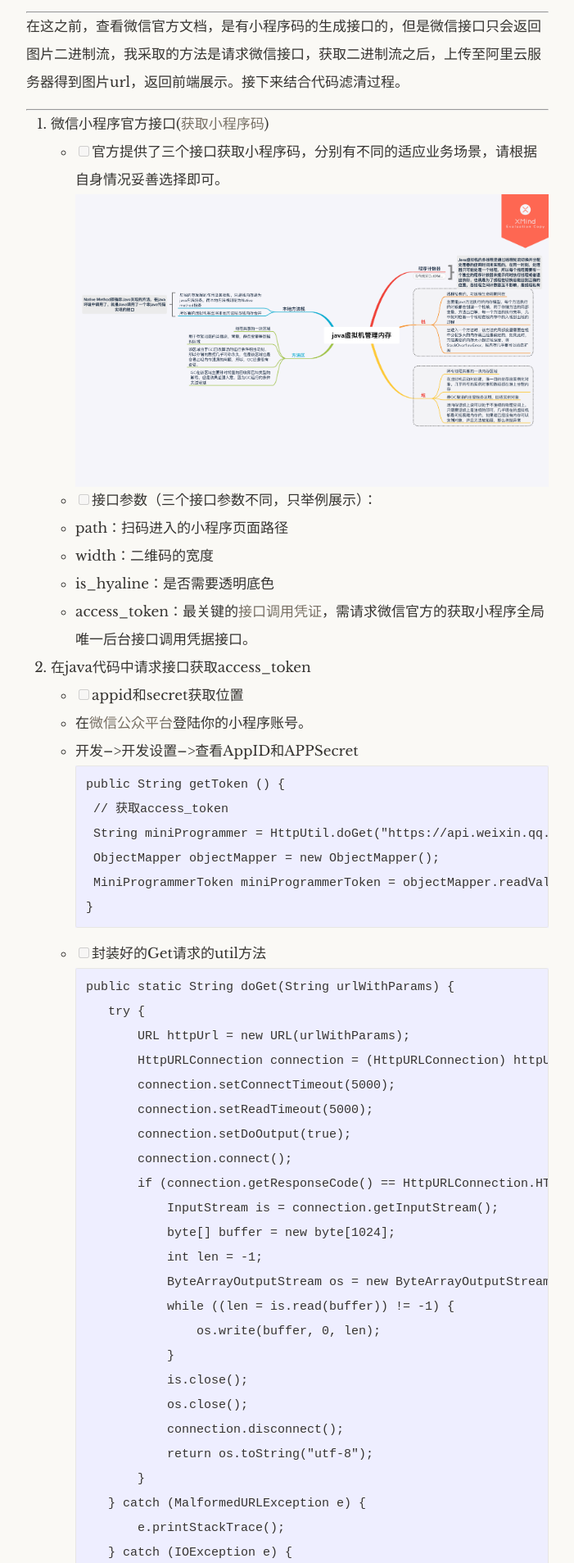
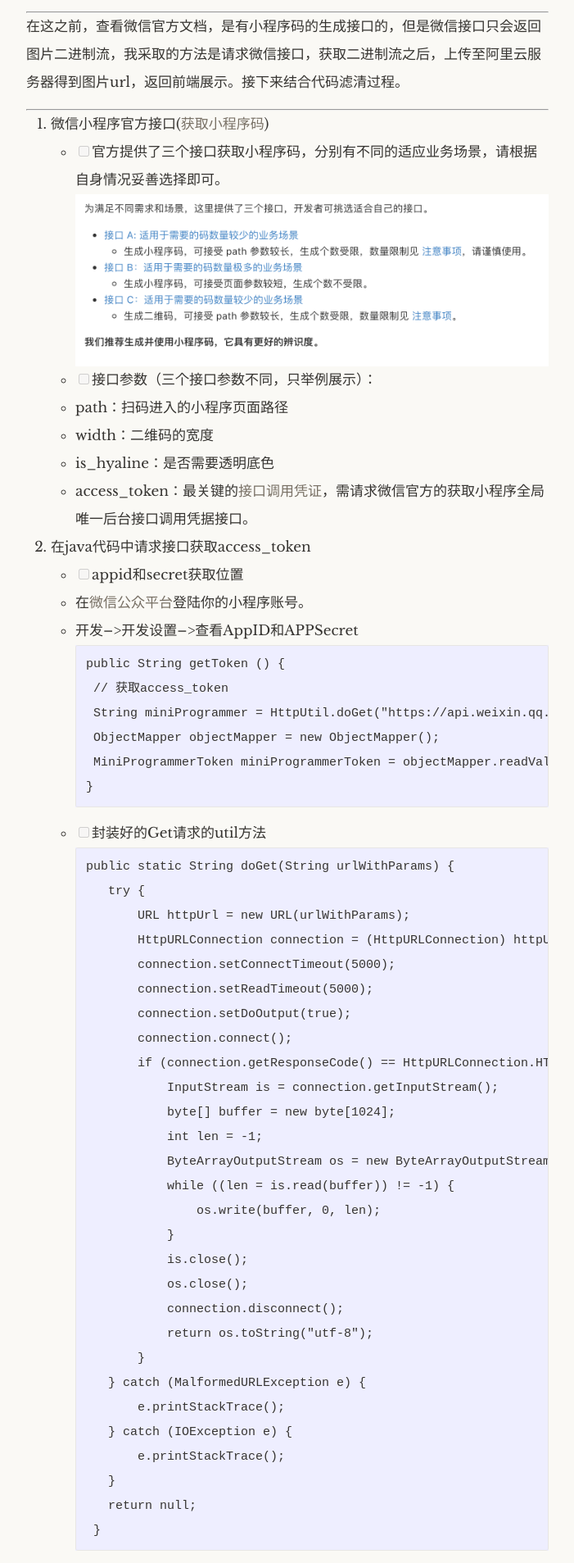
Before and after one commit to YiGanMeiZiJiu/YiGanMeiZiJiu.github.io, a Jekyll site: the page built from _posts/2019-02-21-微信小程序码生成+上传阿里云服务器.md, in a window 1280 px wide. Shown: the part 473-2380 px from the top of the page at 82% size, without its empty margins (289-990 px from the left). Built offline with Jekyll 4.4.1, drawn with Linux system fonts in a browser that asks for light colours; some web fonts are replaced.

Commit message:
调整样式

```diff
--- a/_posts/2019-02-21-微信小程序码生成+上传阿里云服务器.md
+++ b/_posts/2019-02-21-微信小程序码生成+上传阿里云服务器.md
@@ -12,7 +12,7 @@ date:   2019-02-21 20:31:11 +0100
 ---
 1. 微信小程序官方接口([获取小程序码](https://developers.weixin.qq.com/miniprogram/api/getWXACode.html))
 - [ ] 官方提供了三个接口获取小程序码，分别有不同的适应业务场景，请根据自身情况妥善选择即可。
-![获取小程序码]({{ site.url }}/assets/WechatIMG28.png)
+![获取小程序码]({{ site.url }}/assets/WechatIMG18549.png)
 - [ ] 接口参数（三个接口参数不同，只举例展示）：
 - path：扫码进入的小程序页面路径
 - width：二维码的宽度
```
